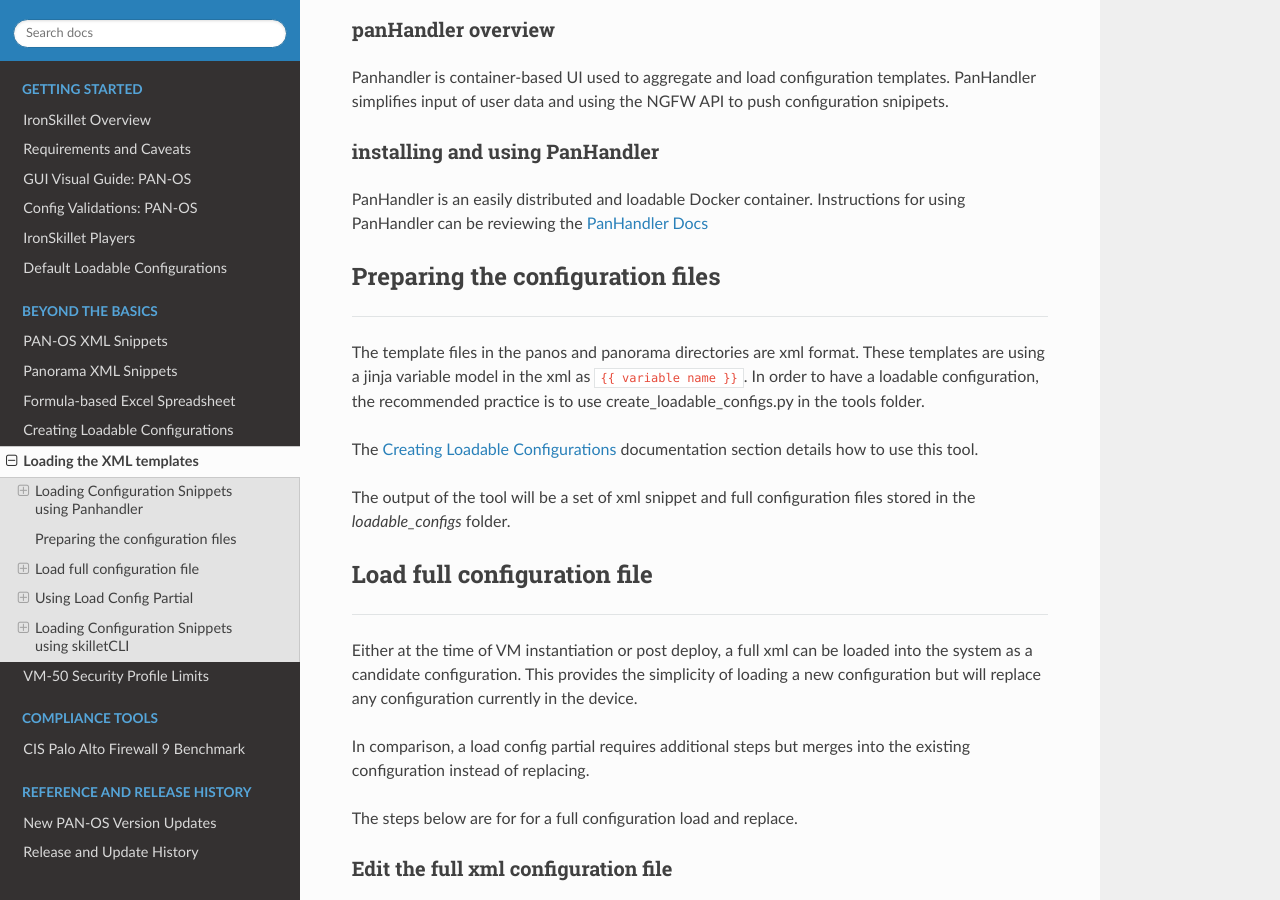
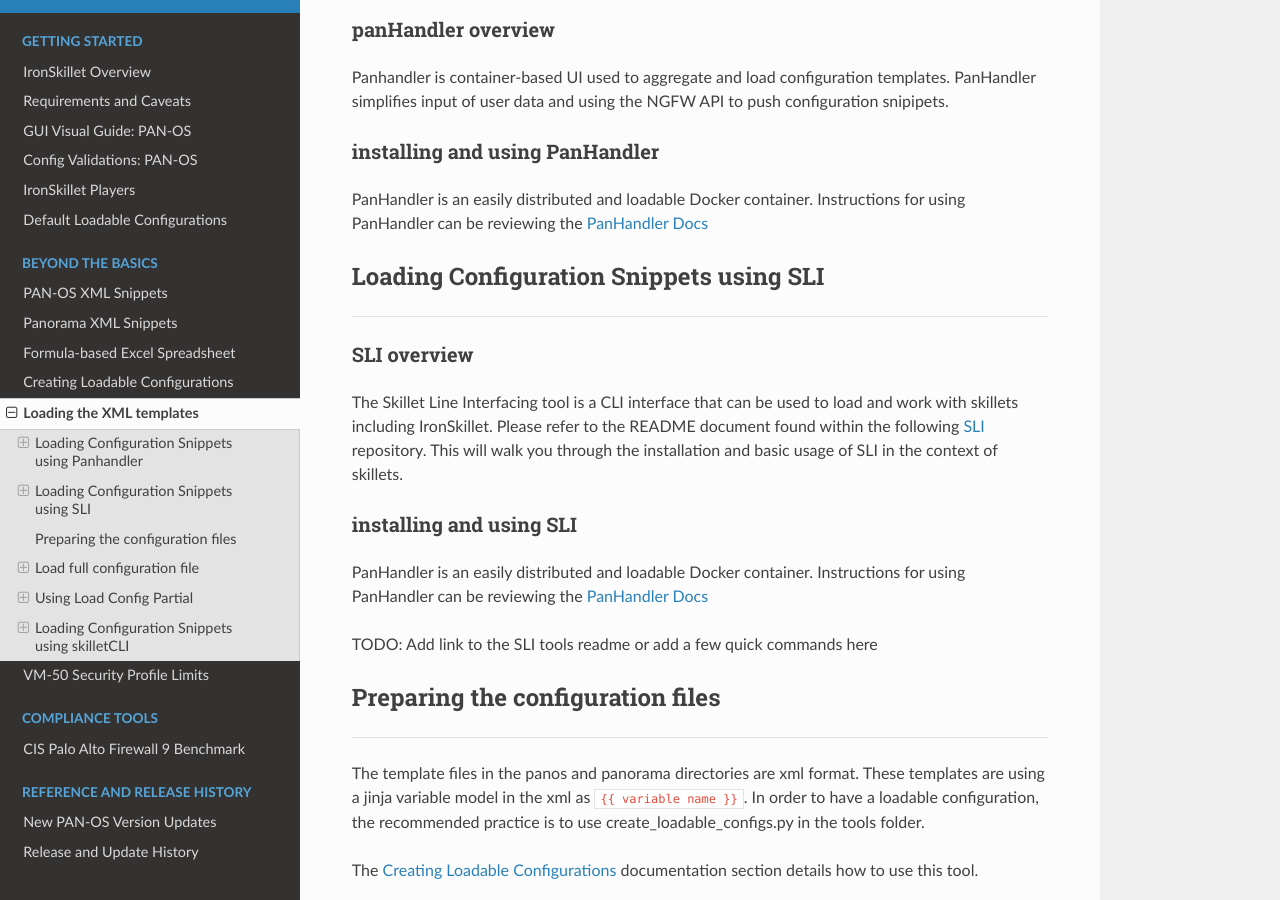
Before and after one commit to PaloAltoNetworks/iron-skillet, a Sphinx documentation site: the page built from docs/loading_the_template.rst, in a window 1280 px wide and 900 px high, scrolled down 591 px. Built offline with Sphinx 7.4.7 and the Read the Docs theme 2.0.0, drawn with Linux system fonts in a browser that asks for light colours.

Commit message:
update 10.1 links and notes to include SLI

```diff
--- a/docs/loading_the_template.rst
+++ b/docs/loading_the_template.rst
@@ -32,6 +32,26 @@
 PanHandler is an easily distributed and loadable Docker container. Instructions for using PanHandler can
 be reviewing the `PanHandler Docs <https://panhandler.readthedocs.io>`_
 
+Loading Configuration Snippets using SLI
+----------------------------------------
+
+----------------------------------------------------------------------
+
+SLI overview
+~~~~~~~~~~~~
+
+The Skillet Line Interfacing tool is a CLI interface that can be used to load and work
+with skillets including IronSkillet. Please refer to the README document found within the following `SLI <https://gitlab.com/panw-gse/as/sli>`_
+repository. This will walk you through the installation and basic usage of SLI in the context of
+skillets.
+
+installing and using SLI
+~~~~~~~~~~~~~~~~~~~~~~~~
+
+PanHandler is an easily distributed and loadable Docker container. Instructions for using PanHandler can
+be reviewing the `PanHandler Docs <https://panhandler.readthedocs.io>`_
+
+TODO: Add link to the SLI tools readme or add a few quick commands here
 
 Preparing the configuration files
 ---------------------------------
--- a/docs/overview.rst
+++ b/docs/overview.rst
@@ -36,7 +36,7 @@
 The templates are available on GitHub specific to each PAN-OS software version.
 
 `View github repo:` |
-`10.1` |
+`10.1 <https://github.com/PaloAltoNetworks/iron-skillet/tree/panos_v10.1>`_ |
 `10.0 <https://github.com/PaloAltoNetworks/iron-skillet/tree/panos_v10.0>`_ |
 `9.1 <https://github.com/PaloAltoNetworks/iron-skillet/tree/panos_v9.1>`_ |
 `9.0 <https://github.com/PaloAltoNetworks/iron-skillet/tree/panos_v9.0>`_ |
--- a/docs/viz_guide_panos.rst
+++ b/docs/viz_guide_panos.rst
@@ -24,7 +24,7 @@
 
 This visual guide is based on the `IronSkillet full configuration file`_
 
-.. _IronSkillet full configuration file: https://github.com/PaloAltoNetworks/iron-skillet/blob/panos_v10.0/loadable_configs/sample-mgmt-static/panos/iron_skillet_panos_full.xml
+.. _IronSkillet full configuration file: https://github.com/PaloAltoNetworks/iron-skillet/blob/panos_v10.1/loadable_configs/sample-mgmt-static/panos/iron_skillet_panos_full.xml
 
 This file uses default value settings and can be readily imported and loaded as a candidate configuration allowing the user to follow along with this guide.
 
```
Also changed, not shown: other parts of docs/viz_guide_panos.rst (+1 -1 lines), docs/creating_loadable_configs.rst (+14 -2 lines).
